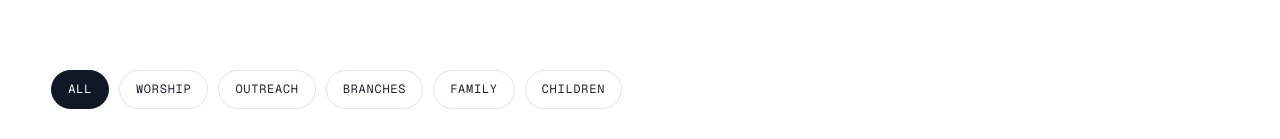
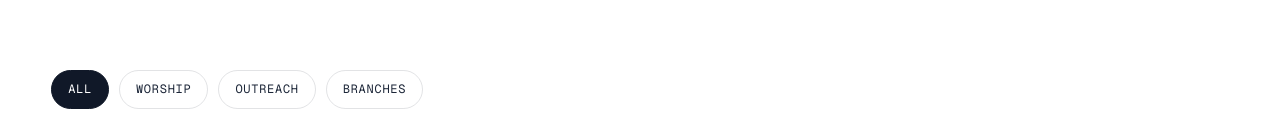
Before and after one commit to ourjesuslives2026/ourjesuslives, a React (Vite) app: page /gallery in a window 1280 px wide. Shown: the part 402-541 px from the top of the page. Built offline with nearby package versions, Linux system fonts and the light colour scheme; a web font is replaced by a local one.

Commit message:
Match full gallery filters to homepage gallery (All/Worship/Outreach/Branches)
Co-Authored-By: Claude Sonnet 4.6 <noreply@anthropic.com>

```diff
--- a/src/pages/GalleryPage.jsx
+++ b/src/pages/GalleryPage.jsx
@@ -30,8 +30,6 @@ const filters = [
   { key: 'worship',  label: 'Worship' },
   { key: 'outreach', label: 'Outreach' },
   { key: 'branches', label: 'Branches' },
-  { key: 'family',   label: 'Family' },
-  { key: 'kids',     label: 'Children' },
 ];
 
 export default function GalleryPage() {
```
